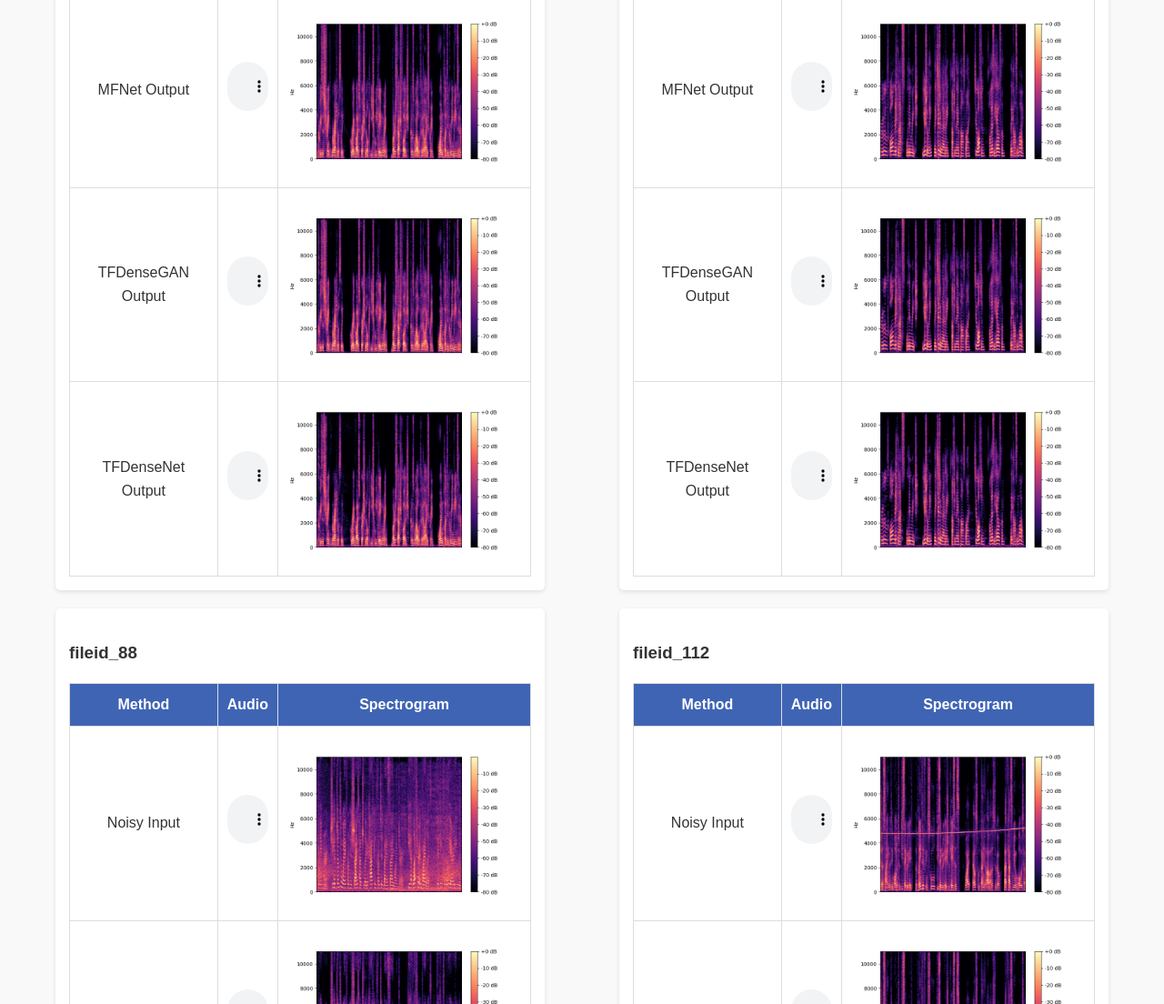
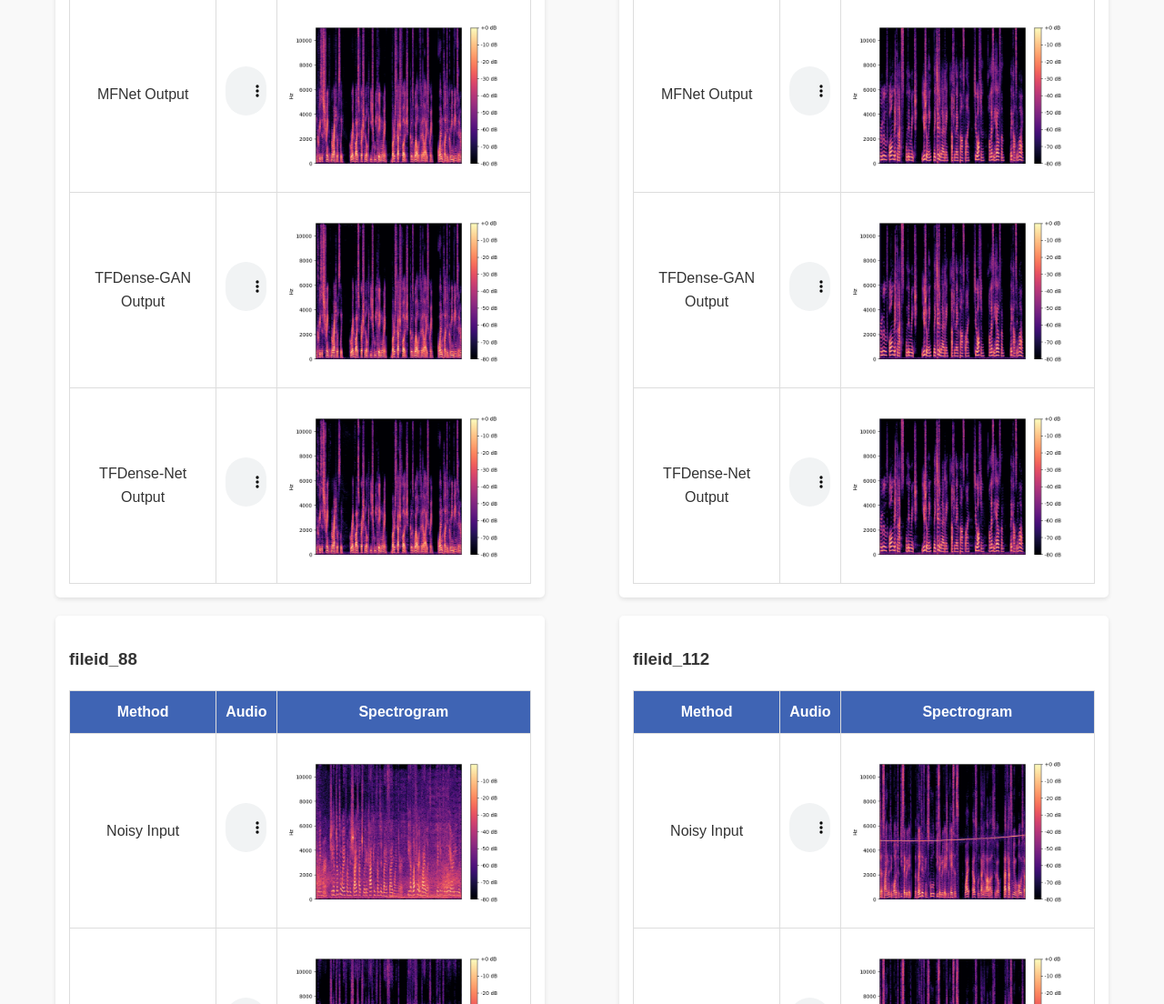
Before and after one commit to zjx2857/TFDense-GAN, a plain HTML site: page index.html in a window 1280 px wide. Shown: the part 1696-2800 px from the top of the page at 91% size. Drawn offline with Linux system fonts and the light colour scheme.

Commit message:
命名规范

```diff
--- a/index.html
+++ b/index.html
@@ -23,7 +23,7 @@
   </p>
 
   <!-- Demo 部分 -->
-  <h2>Speech enhancement demo(on the DNS2020)</h2>
+  <h2>Speech enhancement demo (on the Interspeech Deep Noise Suppression Challenge dataset)</h2>
 <!-- 外部容器 -->
 <div class="table-wrapper">
 <!-- 表格1：Noisy Input -->
@@ -110,7 +110,7 @@
 
             <!-- TFDenseGAN 音频 -->
             <tr>
-                <td>TFDenseGAN Output</td>
+                <td>TFDense-GAN Output</td>
                 <td>
                     <audio controls>
                         <source src="./data/fileid_14/TFDenseGAN.wav" type="audio/wav">
@@ -124,7 +124,7 @@
 
             <!-- TFDenseNet 音频 -->
             <tr>
-                <td>TFDenseNet Output</td>
+                <td>TFDense-Net Output</td>
                 <td>
                     <audio controls>
                         <source src="./data/fileid_14/TFDenseNet.wav" type="audio/wav">
@@ -221,7 +221,7 @@
 
           <!-- TFDenseGAN Output -->
           <tr>
-              <td>TFDenseGAN Output</td>
+              <td>TFDense-GAN Output</td>
               <td>
                   <audio controls>
                       <source src="./data/fileid_48/TFDenseGAN.wav" type="audio/wav">
@@ -235,7 +235,7 @@
 
           <!-- TFDenseNet Output -->
           <tr>
-              <td>TFDenseNet Output</td>
+              <td>TFDense-Net Output</td>
               <td>
                   <audio controls>
                       <source src="./data/fileid_48/TFDenseNet.wav" type="audio/wav">
@@ -332,7 +332,7 @@
 
           <!-- TFDenseGAN Output -->
           <tr>
-              <td>TFDenseGAN Output</td>
+              <td>TFDense-GAN Output</td>
               <td>
                   <audio controls>
                       <source src="./data/fileid_88/TFDenseGAN.wav" type="audio/wav">
@@ -346,7 +346,7 @@
 
           <!-- TFDenseNet Output -->
           <tr>
-              <td>TFDenseNet Output</td>
+              <td>TFDense-Net Output</td>
               <td>
                   <audio controls>
                       <source src="./data/fileid_88/TFDenseNet.wav" type="audio/wav">
@@ -443,7 +443,7 @@
 
           <!-- TFDenseGAN Output -->
           <tr>
-              <td>TFDenseGAN Output</td>
+              <td>TFDense-GAN Output</td>
               <td>
                   <audio controls>
                       <source src="./data/fileid_112/TFDenseGAN.wav" type="audio/wav">
@@ -457,7 +457,7 @@
 
           <!-- TFDenseNet Output -->
           <tr>
-              <td>TFDenseNet Output</td>
+              <td>TFDense-Net Output</td>
               <td>
                   <audio controls>
                       <source src="./data/fileid_112/TFDenseNet.wav" type="audio/wav">
@@ -554,7 +554,7 @@
 
           <!-- TFDenseGAN Output -->
           <tr>
-              <td>TFDenseGAN Output</td>
+              <td>TFDense-GAN Output</td>
               <td>
                   <audio controls>
                       <source src="./data/fileid_156/TFDenseGAN.wav" type="audio/wav">
@@ -568,7 +568,7 @@
 
           <!-- TFDenseNet Output -->
           <tr>
-              <td>TFDenseNet Output</td>
+              <td>TFDense-Net Output</td>
               <td>
                   <audio controls>
                       <source src="./data/fileid_156/TFDenseNet.wav" type="audio/wav">
@@ -665,7 +665,7 @@
 
           <!-- TFDenseGAN Output -->
           <tr>
-              <td>TFDenseGAN Output</td>
+              <td>TFDense-GAN Output</td>
               <td>
                   <audio controls>
                       <source src="./data/fileid_285/TFDenseGAN.wav" type="audio/wav">
@@ -679,7 +679,7 @@
 
           <!-- TFDenseNet Output -->
           <tr>
-              <td>TFDenseNet Output</td>
+              <td>TFDense-Net Output</td>
               <td>
                   <audio controls>
                       <source src="./data/fileid_285/TFDenseNet.wav" type="audio/wav">
```
Also changed, not shown: 1 other file.
